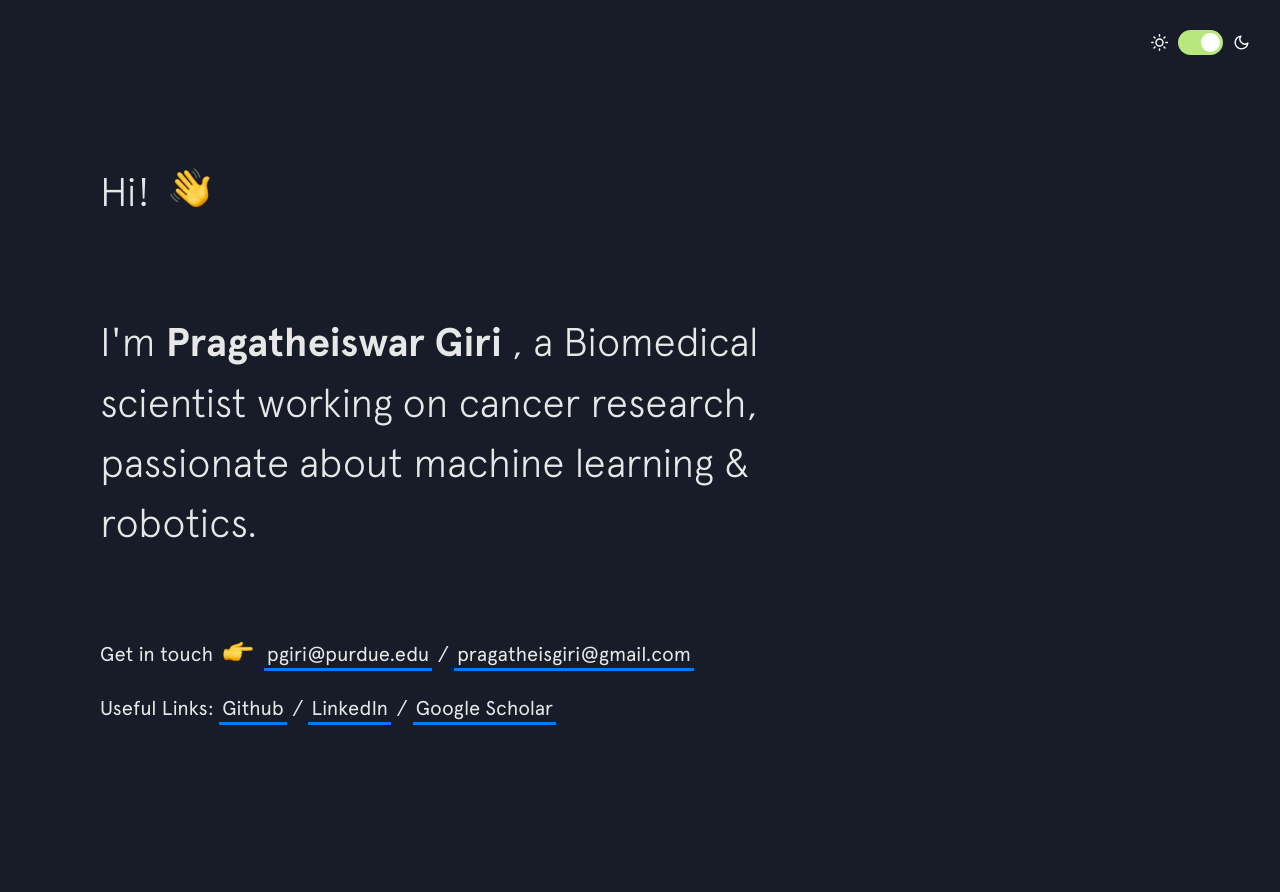
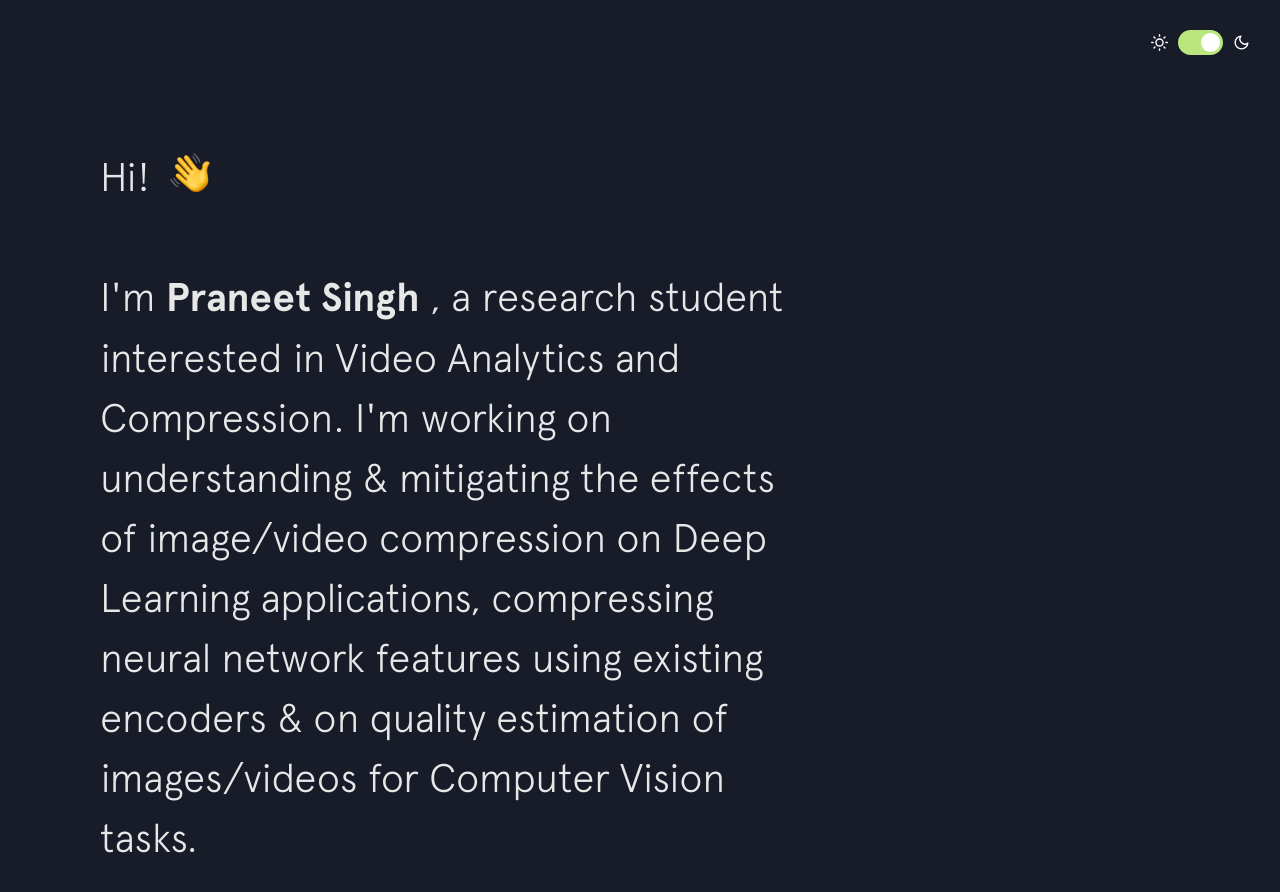
Before and after one commit to praneet195/praneet195.github.io, a Jekyll site: the page built from index.html, in a window 1280 px wide and 900 px high. Shown: the top 892 px of the window. Built offline with Jekyll 4.4.1, drawn with Linux system fonts in a browser that asks for light colours; nearby versions of some CDN libraries; some of the changed text lies outside the part shown.

Commit message:
Update intro.html

```diff
--- a/_includes/intro.html
+++ b/_includes/intro.html
@@ -4,27 +4,27 @@
   </h1>
 
   <h2 class="intro__tagline">I'm
-    <span class="name">Pragatheiswar Giri</span>
-    , a Biomedical scientist working on cancer research, passionate about machine learning &amp; robotics.
+    <span class="name">Praneet Singh</span>
+    , a research student interested in Video Analytics and Compression. I'm working on understanding &amp; mitigating the effects of image/video compression on Deep Learning applications, compressing neural network features using existing encoders &amp; on quality estimation of images/videos for Computer Vision tasks.
   </h2>
 
   <h3 class="intro__contact">
     <span>Get in touch </span>
     <span class="emoji pointer"></span>
     <span>
-      <a href="mailto:pgiri.edu" target="_blank" class="highlight-link">pgiri@purdue.edu</a>
+      <a href="mailto:pgiri.edu" target="_blank" class="highlight-link">singh671@purdue.edu</a>
     </span>
     <span>/</span>
     <span>
-      <a href="mailto:pragatheisgiri@gmail.com" target="_blank" class="highlight-link">pragatheisgiri@gmail.com</a>
+      <a href="mailto:pragatheisgiri@gmail.com" target="_blank" class="highlight-link">praneet195@gmail.com</a>
     </span>
     <p>
       <span>Useful Links:</span>
-      <a href="https://github.com/pragatheis" target="_blank" class="highlight-link">Github</a>
+      <a href="https://github.com/praneet195" target="_blank" class="highlight-link">Github</a>
       <span>/</span>
-      <a href="https://linkedin.com/in/pragatheis" target="_blank" class="highlight-link">LinkedIn</a>
+      <a href="https://linkedin.com/in/praneet195" target="_blank" class="highlight-link">LinkedIn</a>
       <span>/</span>
-      <a href="https://scholar.google.com/citations?user=TWgrVQgAAAAJ" target="_blank"
+      <a href="hhttps://scholar.google.com/citations?user=TUX6cg8AAAAJ&hl=en" target="_blank"
         class="highlight-link">Google Scholar</a>
     </p>
     </p>
```
